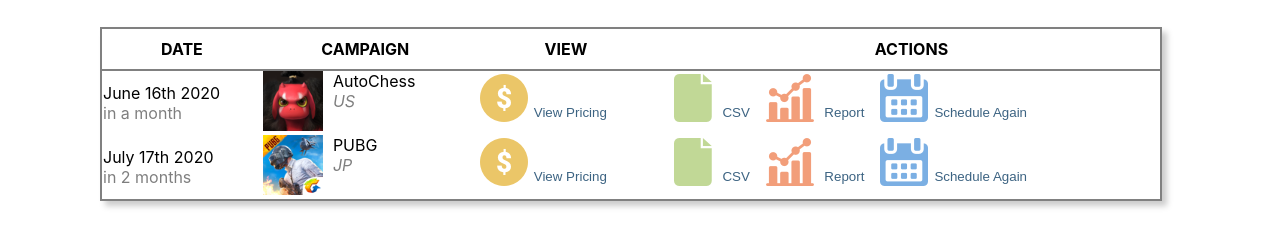
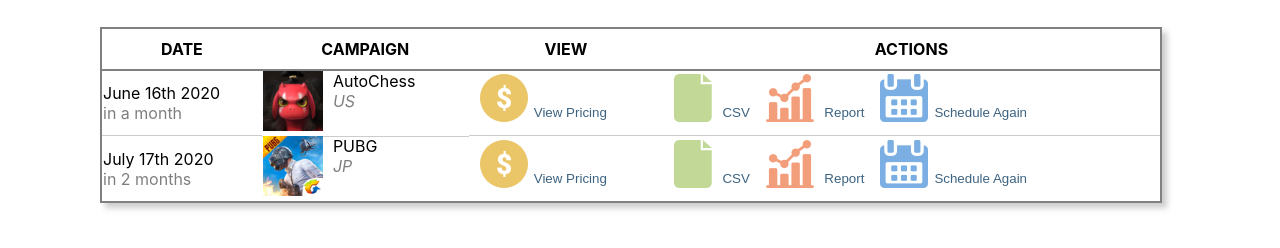
Before and after one commit to nipunjindal2/blue-stacks, a React (Create React App) app: page / in a window 1280 px wide. Shown: the part 258-506 px from the top of the page. Built offline with nearby package versions, Linux system fonts and the light colour scheme.

Commit message:
Update DisplayTable.css

```diff
--- a/src/components/Campaign/DisplayTable/DisplayTable.css
+++ b/src/components/Campaign/DisplayTable/DisplayTable.css
@@ -13,7 +13,7 @@
     margin-bottom: -5px;
 }
 
-.body tr td{
+body tr td{
     border-bottom: 1px solid #CCC;
 }
 
```
